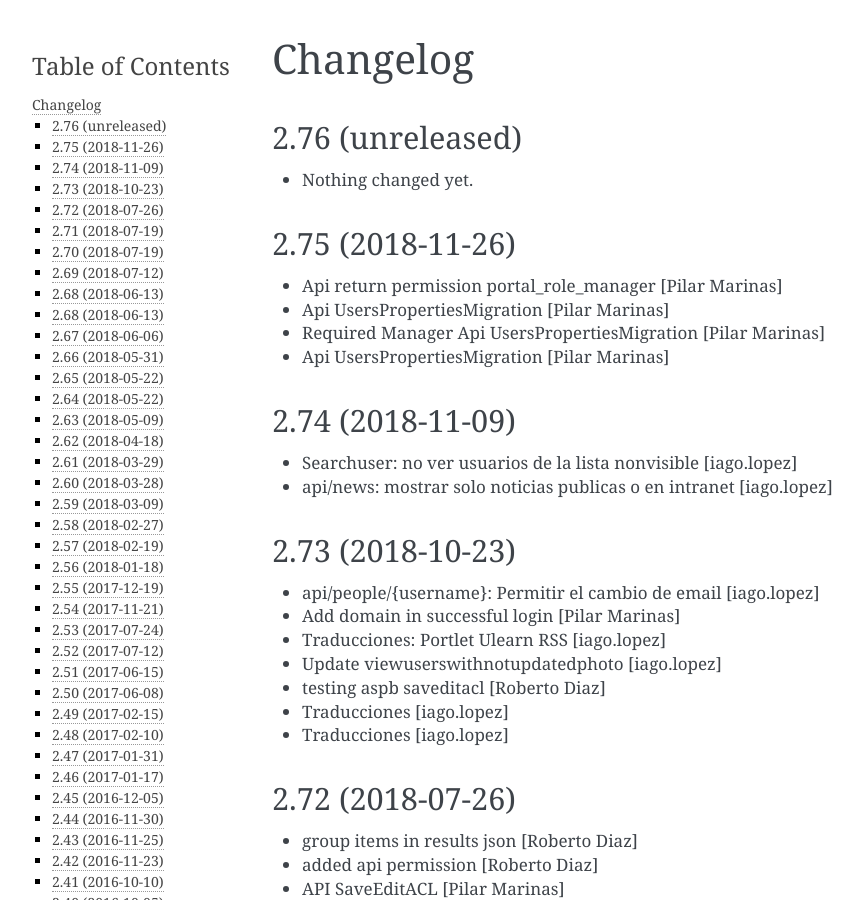
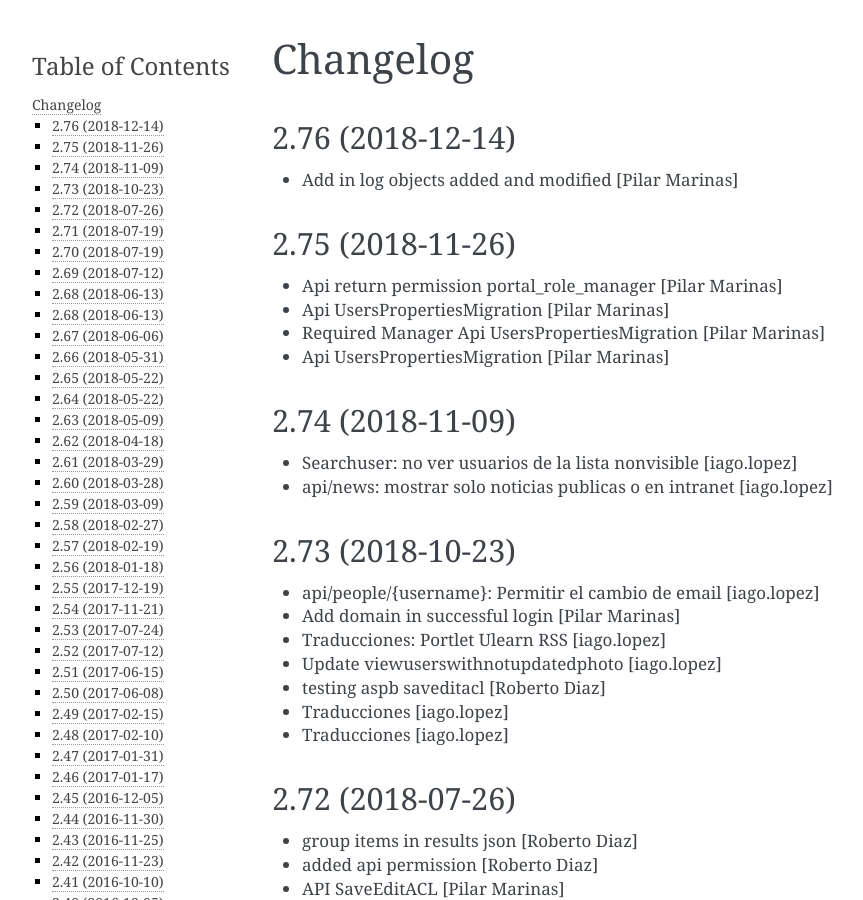
Before and after one commit to UPCnet/ulearn.core, a Sphinx documentation site: the page built from docs/HISTORY.rst, in a window 1280 px wide and 900 px high. Shown: the whole window, without its empty margins (148-1011 px from the left). Built offline with Sphinx 7.4.7, drawn with Linux system fonts in a browser that asks for light colours; pages that are not in the unit, such as notebooks, are missing from menus.

Commit message:
Preparing release 2.76

```diff
--- a/docs/HISTORY.rst
+++ b/docs/HISTORY.rst
@@ -1,11 +1,10 @@
 Changelog
 =========
 
-2.76 (unreleased)
+2.76 (2018-12-14)
 -----------------
 
-- Nothing changed yet.
-
+* Add in log objects added and modified [Pilar Marinas]
 
 2.75 (2018-11-26)
 -----------------
--- a/setup.py
+++ b/setup.py
@@ -1,7 +1,7 @@
 from setuptools import setup, find_packages
 import os
 
-version = '2.76.dev0'
+version = '2.76'
 
 README = open('README.rst').read()
 HISTORY = open(os.path.join('docs', 'HISTORY.rst')).read()
```
